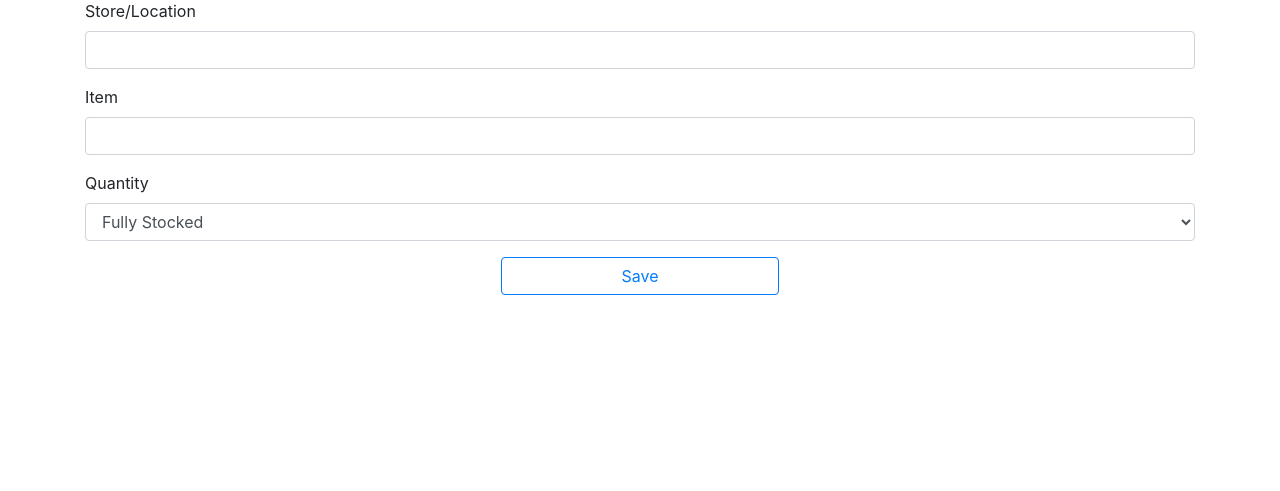
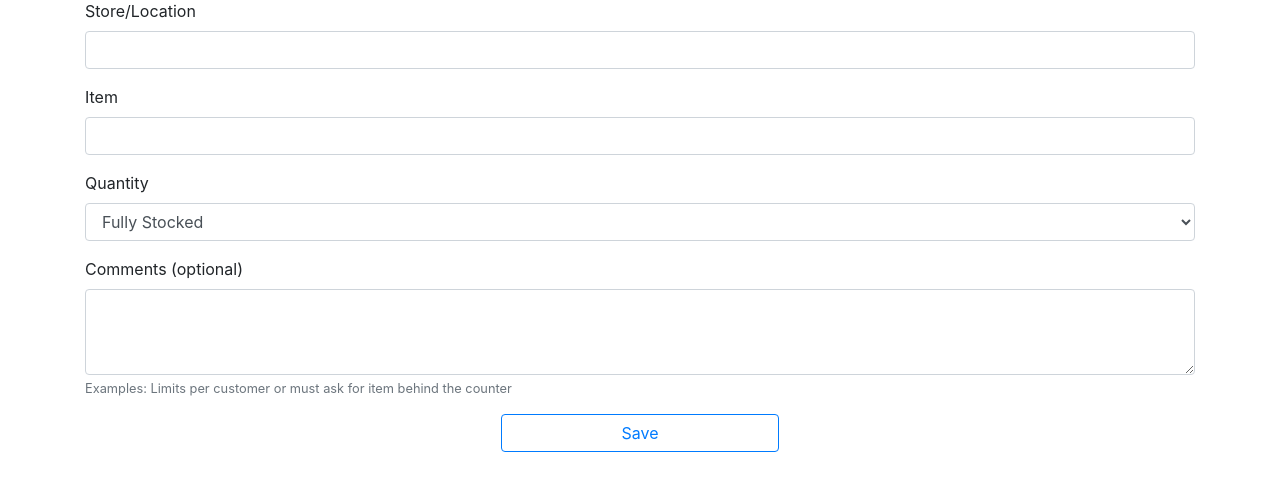
Before and after one commit to ojaved20/EssentialsTracker, a Flask app: page /add in a window 1280 px wide. Shown: the part 161-652 px from the top of the page. Run offline with Flask 2, Linux system fonts and the light colour scheme; some libraries are stand-ins or nearby versions.

Commit message:
Ability to add comments

```diff
--- a/app/forms.py
+++ b/app/forms.py
@@ -1,5 +1,6 @@
 from flask_wtf import FlaskForm
 from wtforms import StringField, HiddenField, SelectField, SubmitField
+from wtforms.widgets import TextArea
 from wtforms.validators import DataRequired, Optional
 
 
@@ -14,6 +15,7 @@ class AddForm(FlaskForm):
     address = HiddenField('Address', validators=[DataRequired()])
     lat = HiddenField('Lat', validators=[DataRequired()])
     long = HiddenField('Long', validators=[DataRequired()])
+    comment = StringField('Comments (optional)', widget=TextArea())
     submit = SubmitField('Save')
 
 
--- a/app/routes.py
+++ b/app/routes.py
@@ -142,7 +142,8 @@ def add():
             'business': form.name.data,
             'address': form.address.data,
             'lat': form.lat.data,
-            'long': form.long.data
+            'long': form.long.data,
+            'comment': form.comment.data
         }
         mycol = mongo.db.entries
         entry_id = mycol.insert_one(entry)
@@ -250,7 +251,8 @@ def search_place(place_id, business, address):
         {'$group':
              {'_id': '$item',
               'latest': {'$first': '$timestamp'},
-              'quantity': {'$first': '$quantity'}
+              'quantity': {'$first': '$quantity'},
+              'comment': {'$first': '$comment'}
               }
          },
         {'$sort': {'latest': -1}}
@@ -275,7 +277,8 @@ def search_item(item, lat, long, zip, radius):
               'business': {'$first': '$business'},
               'address': {'$first': '$address'},
               'lat': {'$first': '$lat'},
-              'long': {'$first': '$long'}
+              'long': {'$first': '$long'},
+              'comment': {'$first': '$comment'}
               }
          },
         {'$sort': {'latest': -1}}
@@ -310,7 +313,8 @@ def browse(lat, long, loc, radius):
               'business': {'$first': '$business'},
               'address': {'$first': '$address'},
               'lat': {'$first': '$lat'},
-              'long': {'$first': '$long'}
+              'long': {'$first': '$long'},
+              'comment': {'$first': '$comment'}
               }
          },
         {'$sort': {'latest': -1}}
--- a/app/templates/add.html
+++ b/app/templates/add.html
@@ -39,6 +39,11 @@
         {% for error in form.quantity.errors %}
         <span style="color: red;">[{{ error }}]</span>
         {% endfor %}
+    </div>
+    <div class="form-group">
+        {{form.comment.label}}
+        {{form.comment(class="form-control", rows="3")}}
+        <small class="form-text text-muted">Examples: Limits per customer or must ask for item behind the counter</small>
     </div>
     <div class="text-center">{{form.submit(class="btn btn-outline-primary col-sm-12 col-md-3")}}</div>
 </form>
--- a/app/templates/browse.html
+++ b/app/templates/browse.html
@@ -32,6 +32,9 @@
                         class="small text-muted p-1"><i class="fas fa-map-marker-alt p-1"></i>{{result.distance | round}} Miles</span>
                 </h5>
                 <p><strong>{{result.business}}</strong> | <a href="https://maps.google.com/?q={{result.business}},%20{{result.address}}" target="_blank">{{result.address}}</a> - <strong>{{qty}}</strong></p>
+                {% if result.comment %}
+                <p class="text-muted"><em>"{{result.comment}}"</em></p>
+                {% endif %}
                 <p><a href="{{ url_for('search_place', place_id=result._id, business=result.business, address=result.address) }}">View other items at this store</a></p>
             </div>
         </div>
--- a/app/templates/index.html
+++ b/app/templates/index.html
@@ -36,7 +36,10 @@
             </div>
             <div class="col">
                 <h5>{{entry.item | title}} - {{qty}} <span class="small text-muted">({{entry.timestamp | humanize}})</span></h5>
-              <p><strong>{{entry.business}}</strong> | <a href="https://maps.google.com/?q={{entry.business}},%20{{entry.address}}" target="_blank">{{entry.address}}</a></p>
+                <p><strong>{{entry.business}}</strong> | <a href="https://maps.google.com/?q={{entry.business}},%20{{entry.address}}" target="_blank">{{entry.address}}</a></p>
+                {% if entry.comment %}
+                <p class="text-muted"><em>"{{entry.comment}}"</em></p>
+                {% endif %}
             </div>
         </div>
     </li>
--- a/app/templates/searchitem.html
+++ b/app/templates/searchitem.html
@@ -32,6 +32,9 @@
                         class="small text-muted p-1"><i class="fas fa-map-marker-alt p-1"></i>{{result.distance | round}} Miles</span>
                 </h5>
                 <p><a href="https://maps.google.com/?q={{result.business}},%20{{result.address}}" target="_blank">{{result.address}}</a> - <strong>{{qty}}</strong></p>
+                {% if result.comment %}
+                <p class="text-muted"><em>"{{result.comment}}"</em></p>
+                {% endif %}
                 <p><a href="{{ url_for('search_place', place_id=result._id, business=result.business, address=result.address) }}">View other items at this store</a></p>
             </div>
         </div>
--- a/app/templates/searchplace.html
+++ b/app/templates/searchplace.html
@@ -29,6 +29,9 @@
             </div>
             <div class="col">
                 <h5>{{result._id}} - {{qty}} <span class="small text-muted">({{result.latest | humanize}})</span></h5>
+                {% if result.comment %}
+                <p class="text-muted"><em>"{{result.comment}}"</em></p>
+                {% endif %}
             </div>
         </div>
     </li>
```
